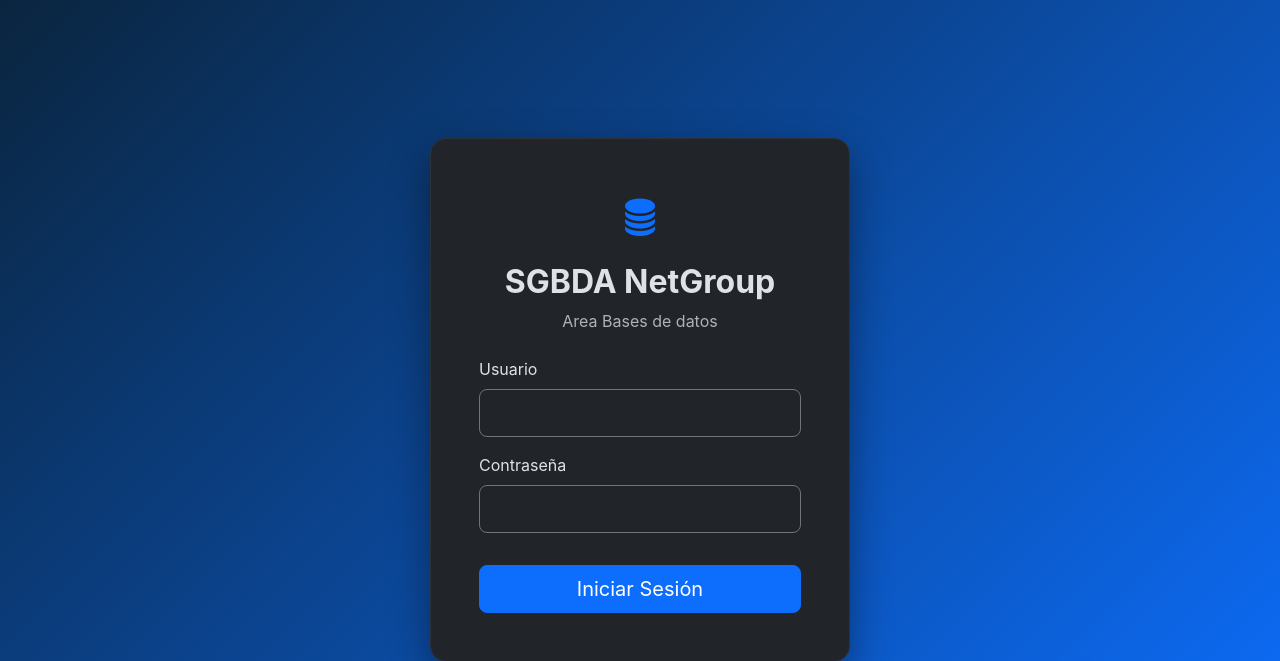
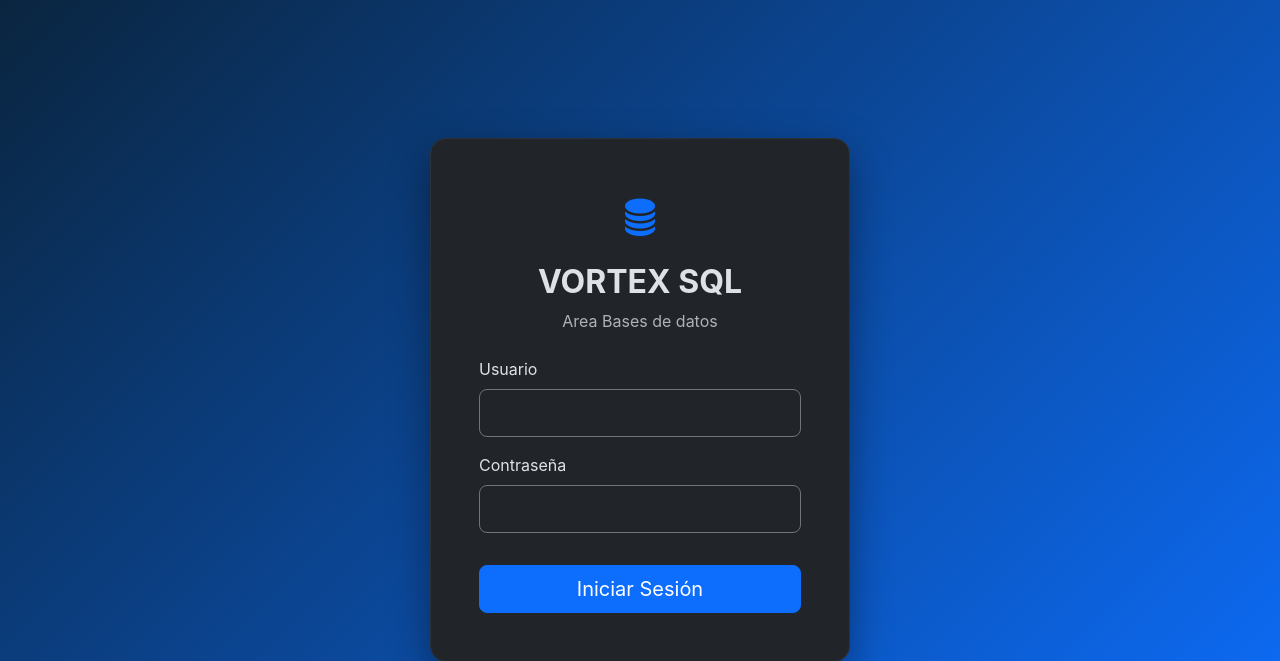
Before and after one commit to JulianCarvajal07/Proyecto-SGBDA, a Django app: page / in a window 1280 px wide. Shown: the top 661 px of the page. Run offline with Django 5.2, Linux system fonts and the light colour scheme.

Commit message:
cambio de nombre del proyecto a VORTEX SQL

```diff
--- a/sgbda/templates/base.html
+++ b/sgbda/templates/base.html
@@ -29,7 +29,7 @@
         <div class="sidebar-inner">  <!-- div wrapper -->
             <div class="contenedor-titulo-p">
                 <img src="/media/NG_BLANCO.png" style="width:200px; padding:15px" alt="">
-                <h4 class="mb-0 fw-bold">OrionSQL</h4>
+                <h4 class="mb-0 fw-bold">VORTEX SQL</h4>
             </div>
 
             <ul class="nav flex-column">
--- a/sgbda/templates/paginas/login.html
+++ b/sgbda/templates/paginas/login.html
@@ -16,7 +16,7 @@
     <div class="login-card p-5">
         <div class="text-center mb-4">
             <i class="bi bi-database-fill fs-1 text-primary"></i>
-            <h2 class="mt-3 fw-bold">SGBDA NetGroup</h2>
+            <h2 class="mt-3 fw-bold">VORTEX SQL</h2>
             <p class="text-muted">Area Bases de datos</p>
         </div>
 
```
